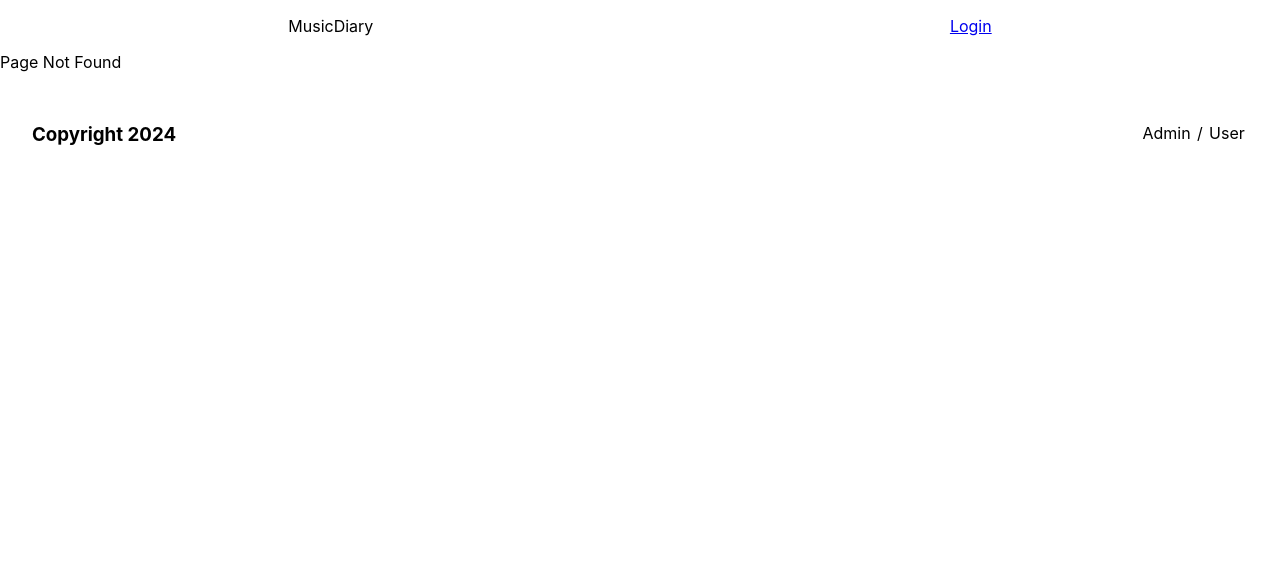
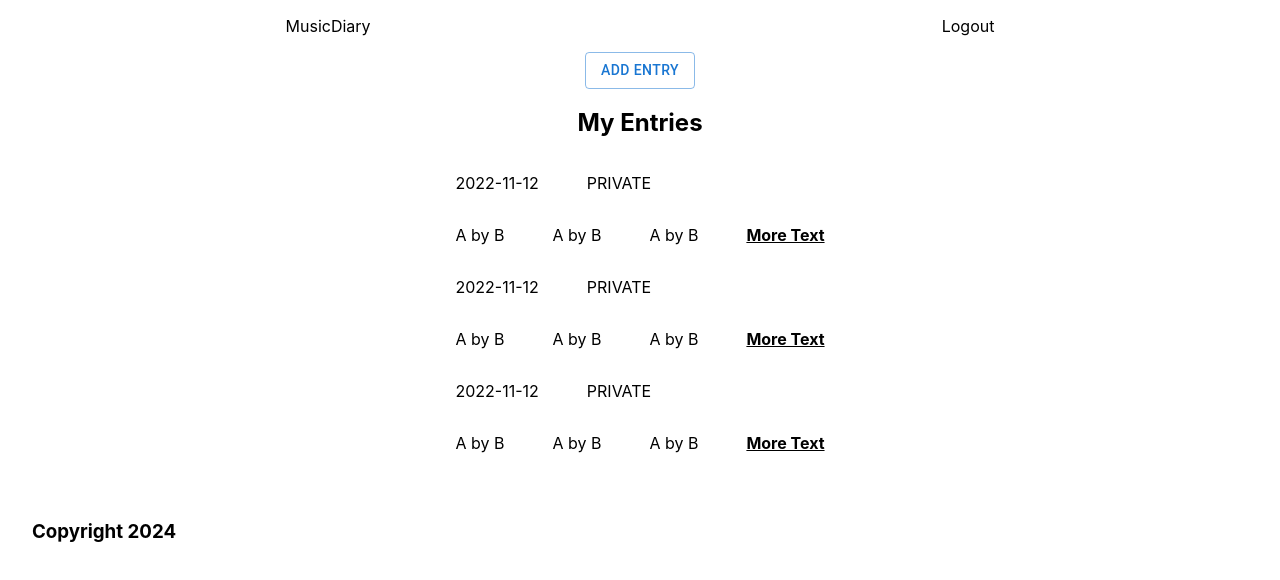
Before and after one commit to MusicDiaryDB/diary-frontend, a React (Create React App) app: page /entries in a window 1280 px wide. Before the commit this address had no page. Shown: the top 580 px of the page. Built offline with nearby package versions, Linux system fonts and the light colour scheme.

Commit message:
view and add entries complete

```diff
--- a/src/App.tsx
+++ b/src/App.tsx
@@ -8,6 +8,7 @@ import Home from "./pages/Home";
 import Users from "./pages/Users"
 import AppFooter from "./pages/components/layout/AppFooter";
 import Login from "./pages/Login";
+import DiaryEntries from "./pages/DiaryEntries";
 
 
 function App() {
@@ -15,7 +16,7 @@ function App() {
       <Router>
         <AppHeader />
         <Routes>
-          {/*<Route path="/home" element={<Categories />} />*/}
+          <Route path="/entries" element={<DiaryEntries />} />
           <Route path="/users" element={<Users/>} />
           <Route path="/home" element={<Home/>} />
           <Route path="/" element={<Login/>} />
--- /dev/null
+++ b/src/assets/css/pages/DiaryEntries.css
@@ -0,0 +1,23 @@
+.viewEntries{
+    display: flex;
+    flex-direction: column;
+    align-items: center;
+}
+
+.entryListing{
+    display: flex;
+    flex-direction: column;
+}
+
+.entryTop{
+    display: flex;
+    flex-direction: row;
+    gap: 3rem;
+}
+
+
+.entryBottom{
+    display: flex;
+    flex-direction: row;
+    gap: 3rem;
+}
--- a/src/assets/css/pages/Home.css
+++ b/src/assets/css/pages/Home.css
@@ -1,14 +1,39 @@
 .homePage{
-    height: 90vh;
+    height: 85vh;
     display: flex;
     flex-direction: column;
     justify-content: space-around;
     align-items: center;
 }
 
-.diaryEntriesSection{
+
+.diaryEntriesSection {
+    display: flex;
+    flex-direction: column;
+    align-content: center;
+    gap: 2rem;
+}
+
+.enteredSongs {
     display: flex;
     flex-direction: row;
-    justify-content: space-around;
-    gap: 4rem;
 }
+
+.entryDetails {
+    display: flex;
+    flex-direction: row;
+    gap: 10rem;
+    padding-bottom: 2rem;
+}
+
+.entryOptions {
+    display: flex;
+    flex-direction: column;
+    gap: 2rem;
+}
+
+.addSong {
+    display: flex;
+    flex-direction: row;
+    gap: 1rem;
+}
--- /dev/null
+++ b/src/assets/models/entry.ts
@@ -0,0 +1,20 @@
+export interface Entry {
+    entryId: number;
+    date: string;
+    description: string;
+    visibility: string;
+    userId: number;
+}
+
+export interface EntrySongs{
+    entryId: number;
+    songId: number;
+}
+
+export interface Song{
+    songId: number;
+    releaseDate: string;
+    name: string;
+    artist:string;
+    album: string
+}
--- /dev/null
+++ b/src/assets/services/diary.ts
@@ -0,0 +1,9 @@
+import { Song } from "../models/entry";
+
+export function getEntrySongs(entryId:number): Song[]   {
+    return [
+        {songId:1, releaseDate: "some date", name: "A by B", artist: "Jake", album: "Album1"},
+        {songId:1, releaseDate: "some date", name: "A by B", artist: "Jake", album: "Album1"},
+        {songId:1, releaseDate: "some date", name: "A by B", artist: "Jake", album: "Album1"},
+    ]
+}
--- /dev/null
+++ b/src/pages/DiaryEntries.tsx
@@ -0,0 +1,77 @@
+import {Link} from 'react-router-dom';
+import {Button} from '@mui/material';
+import "../assets/css/pages/DiaryEntries.css";
+import { Entry } from '../assets/models/entry';
+import { getEntrySongs } from '../assets/services/diary';
+import { useState } from 'react';
+
+function DiaryEntries(){
+
+    const testEntries: Entry[] = [
+        {entryId: 1, date: "2022-11-12", description: "desc", visibility: "PRIVATE", userId: 1},
+        {entryId: 1, date: "2022-11-12", description: "desc", visibility: "PRIVATE", userId: 1},
+        {entryId: 1, date: "2022-11-12", description: "desc", visibility: "PRIVATE", userId: 1}
+    ];
+
+    const [hideSongDetailsDisplay,setHideSongDetailsDisplay] = useState("none")
+    const [songDetailsDisplayText,setSongDetailsDisplayText] = useState("More Text")
+
+
+    return(
+        <div className="viewEntries">
+
+            <Link to="/home">
+                <Button variant="outlined">Add Entry</Button>
+            </Link>
+
+            <h2>My Entries</h2>
+
+            {testEntries.map((entry,index) => (
+                <div className="entryListing" key={index}>
+                    <div className="entryTop">
+                        <p>{entry.date}</p>
+                        <p>{entry.visibility}</p>
+                    </div>
+
+                    <div className="entryBottom">
+                        {getEntrySongs(entry.entryId).map(
+                            (song, index) => (
+                                <div key={index}>
+                                    <p>{song.name}</p>
+                                    <div className="songDetails" style={{display:hideSongDetailsDisplay}}>
+                                        <p>Author: {song.artist}</p>
+                                        <p>Album: {song.album}</p>
+                                    </div>
+                                </div>
+                            ))}
+                        <p style={{
+                            fontWeight: "bold",
+                            textDecoration:"underline",
+                            cursor:"pointer"
+                        }}
+                           onClick={() => {
+                               if (hideSongDetailsDisplay === "none"){
+                                   setHideSongDetailsDisplay("")
+                                   setSongDetailsDisplayText("Less details")
+                               } else {
+                                   setHideSongDetailsDisplay("none")
+                                   setSongDetailsDisplayText("More details")
+                               }
+                           }}
+                        >
+                            {songDetailsDisplayText}
+                        </p>
+                    </div>
+
+                </div>
+            ))}
+
+        </div>
+    )
+}
+
+export default DiaryEntries;
+
+function setState(arg0: boolean): [any, any] {
+    throw new Error('Function not implemented.');
+}
--- a/src/pages/Home.tsx
+++ b/src/pages/Home.tsx
@@ -1,40 +1,106 @@
-import {Link, useLocation} from 'react-router-dom';
-import {Button, TextField } from '@mui/material';
+import {useNavigate} from 'react-router-dom';
+import {Button, MenuItem, TextField, TextareaAutosize } from '@mui/material';
 import "../assets/css/pages/Home.css"
 import { useState } from 'react';
+import { FontAwesomeIcon } from '@fortawesome/react-fontawesome';
+import { faTrash } from '@fortawesome/free-solid-svg-icons';
 
 function Home(){
 
-    const isAdmin = sessionStorage.getItem("isAdmin") === "true"
-
+const navigate = useNavigate()
+    // @ts-ignore
     const [song, setSong] = useState("")
     const [entries, setEntries] = useState([])
+
+    const visibility = [
+        {
+            value: 'PUBLIC',
+            label: 'PUBLIC',
+        },
+        {
+            value: 'PRIVATE',
+            label: 'PRIVATE',
+        },
+        {
+            value: 'FRIENDS',
+            label: 'FRIENDS',
+        },
+    ];
 
     return(
         <div className="homePage">
 
-            {isAdmin && <p>isAdmin</p>}
             <p>What are we jamming to this week?</p>
-            {entries.map((entry) => (<div>
-                <p>{entry}</p>
-            </div>))}
+            <div>
+                <div>
+                    {entries.map((entry) => (
+                    <div className="entryDetails">
+                            <p style={{padding: "0 0 1rem 0"}}>{entry}</p>
+                        <div className="entryOptions">
+                            <TextareaAutosize minRows={2} />
+
+                            <TextField
+                                required
+                                id="outlined-select-currency"
+                                select
+                                label="Select"
+                                defaultValue="EUR"
+                                helperText="Please select your currency"
+                            >
+                                {visibility.map((option) => (
+                                <MenuItem key={option.value} value={option.value}>
+                                    {option.label}
+                                </MenuItem>
+                                ))}
+                            </TextField>
+                        </div>
+                        <FontAwesomeIcon icon={faTrash}
+                                         style={{
+                                             color: "red",
+                                             padding: 0
+                                         }}/>
+                    </div>
+            ))}
+        </div>
+
+            </div>
+
+
+            <div className="diaryEntriesSection">
                 {entries.length<3 &&
-            <div className="diaryEntriesSection">
+                    <div className="addSong">
                         <TextField id="standard-basic"
                                    label="Find Song"
                                    variant="standard"
                                    value={song}
                                    onChange={(e)=>{
+                                       // @ts-ignore
                                        setSong(e.target.value)
                                    }}
                         />
                         <Button onClick={()=>{
-                    console.log(song)
+                            if (song !== ""){
+                            // @ts-ignore
                             setEntries([...entries,song])
+                            setSong("")}
+
                         }}
                         >+ Add Song</Button>
                     </div>
                 }
+                {entries.length > 0 &&
+                    <div>
+                        <Button color="success"
+                                variant="contained"
+                            onClick={()=>{
+                           //todo make diary entry
+                                navigate("/entries")
+                        }}
+                        >Confirm Diary Entry</Button>
+                    </div>
+                }
+            </div>
+
 
         </div>
     )
--- a/src/pages/Login.tsx
+++ b/src/pages/Login.tsx
@@ -27,8 +27,10 @@ function Login(){
                     onClick={() =>{
                         console.log(username)
                         sessionStorage.setItem("username",username)
-                        sessionStorage.setItem("isLoggedIn","true")
-                        sessionStorage.setItem("isAdmin","false")
+                        // @ts-ignore
+                        sessionStorage.setItem("isLoggedIn",true)
+                        // @ts-ignore
+                        sessionStorage.setItem("isAdmin",false)
                         navigate("/home")
                     }}
             >
@@ -36,8 +38,10 @@ function Login(){
 
             <Button className="loginField"
                     onClick={() =>{
-                        sessionStorage.setItem("isLoggedIn","true")
-                        sessionStorage.setItem("isAdmin","true")
+                        // @ts-ignore
+                        sessionStorage.setItem("isLoggedIn",true)
+                        // @ts-ignore
+                        sessionStorage.setItem("isAdmin",true)
                         navigate("/home")
                     }}
             >
--- a/src/pages/components/layout/AppFooter.tsx
+++ b/src/pages/components/layout/AppFooter.tsx
@@ -1,16 +1,11 @@
-import {Link, useLocation} from 'react-router-dom';
+import {Link, useLocation, useNavigate} from 'react-router-dom';
 import "../../../assets/css/components/layout/AppFooter.css"
 function AppFooter(){
-
+const navigate = useNavigate()
     return(
 
         <footer style={{ minWidth:'1200px'}}>
            <h3>Copyright 2024</h3>
-            <div className="viewSwitch">
-                <p>Admin</p>
-                <p>/</p>
-                <p>User</p>
-            </div>
         </footer>
 
     )
--- a/src/pages/components/layout/AppHeader.tsx
+++ b/src/pages/components/layout/AppHeader.tsx
@@ -1,15 +1,20 @@
 import "../../../assets/css/components/layout/AppHeader.css"
-import {Link, useLocation} from 'react-router-dom';
+import {useNavigate} from 'react-router-dom';
 function AppHeader(){
 
-
+const navigate = useNavigate()
     return(
 
         <header style={{ minWidth:'1200px'}}>
            <p>MusicDiary</p>
-            <Link to="/">
-                <p>Login</p>
-            </Link>
+
+                <p onClick={
+                    () => {
+                        sessionStorage.setItem("username","")
+                        navigate("/")
+
+                    }
+                }>Logout</p>
         </header>
     )
 }
```
Also changed, not shown: src/assets/services/axios.ts (+22 -0 lines). Lines whose indentation alone changed are shown as unchanged.
